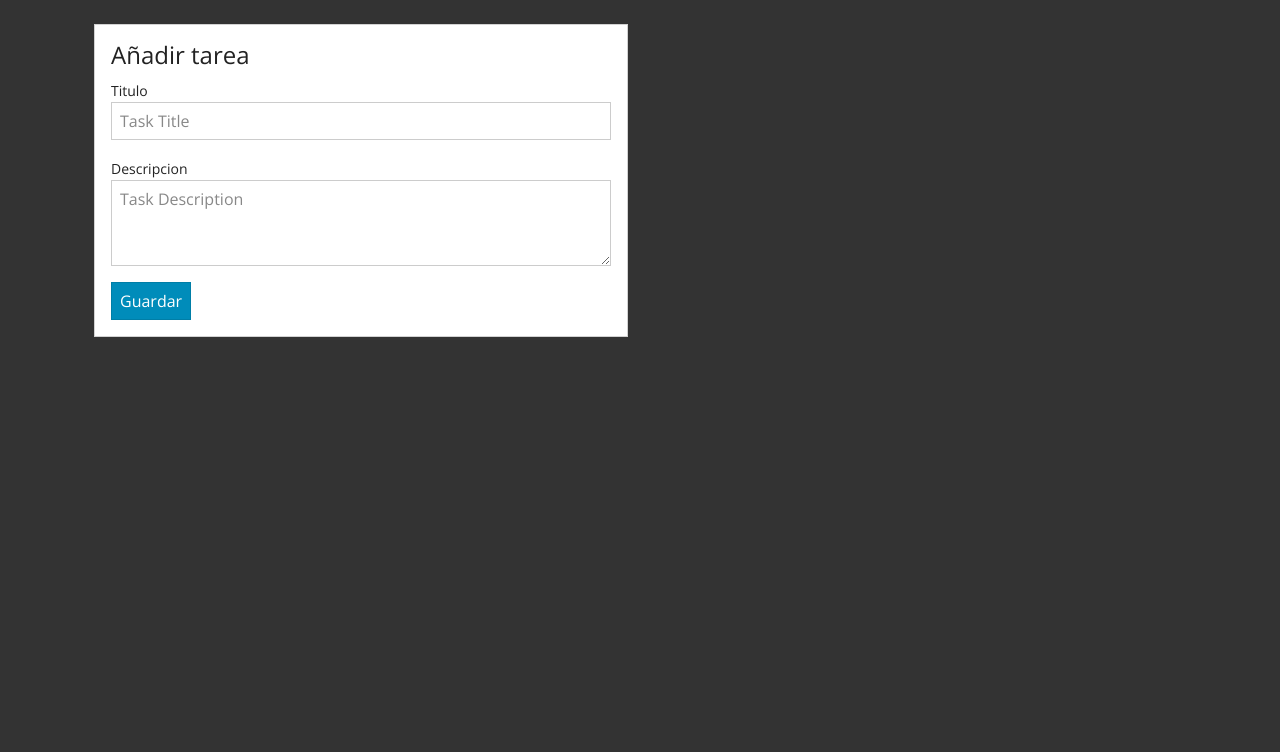
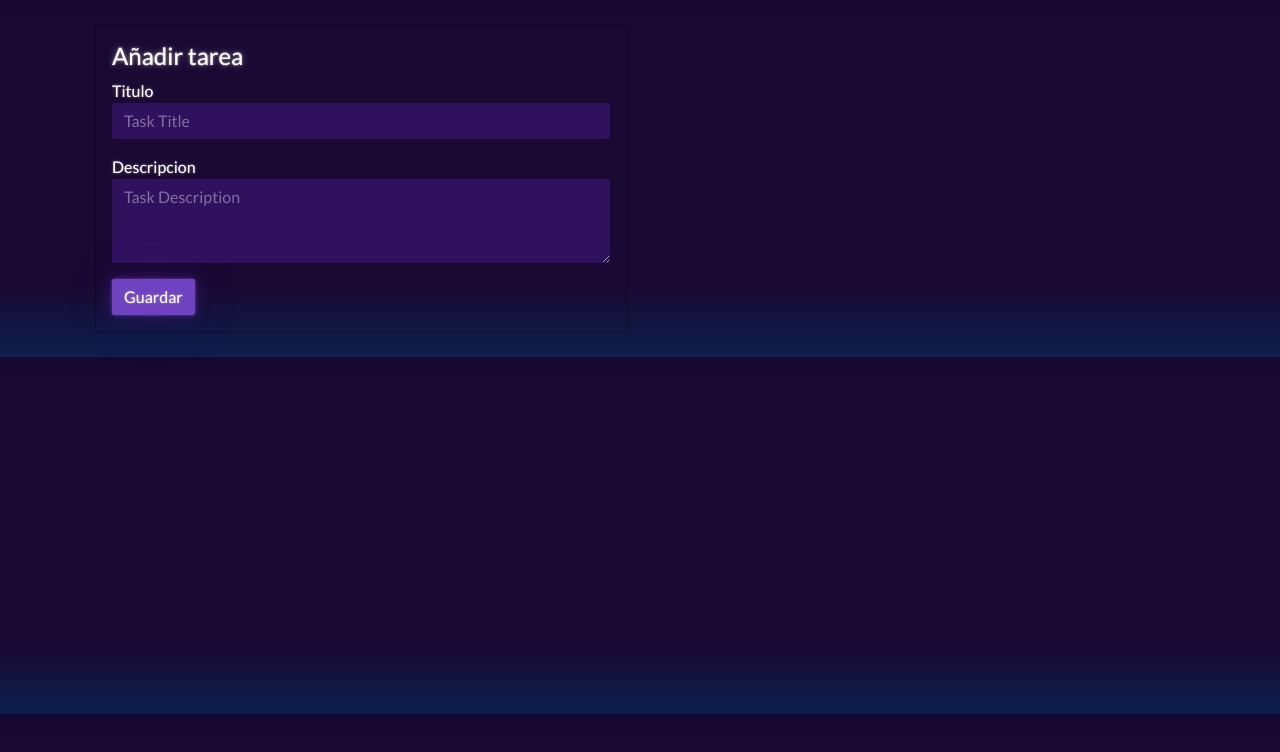
Before and after one commit to Kevin7274/CrudFirebase, a plain HTML site: page index.html in a window 1280 px wide. Drawn offline with nearby package versions, Linux system fonts and the light colour scheme; no server answers.

Commit message:
agregando los estilos

```diff
--- a/index.html
+++ b/index.html
@@ -4,7 +4,7 @@
     <meta charset="UTF-8">
     <meta http-equiv="X-UA-Compatible" content="IE=edge">
     <meta name="viewport" content="width=device-width, initial-scale=1.0">
-    <link rel="stylesheet" href="https://bootswatch.com/5/yeti/bootstrap.min.css">
+    <link rel="stylesheet" href="https://bootswatch.com/5/vapor/bootstrap.min.css">
     <title>Crud</title>
 </head>
 <body class="bg-dark">
@@ -14,7 +14,7 @@
             <div class="col-md-6">
                 <div class="card">
                     <div class="card-body">
-                        <h1 class="h4">Añadir tarea</h1>
+                        <h4 class="h4">Añadir tarea</h4>
                         <form id="task-form">
                             <label for="title">Titulo</label>
                             <input class="form-control mb-3" type="text" placeholder="Task Title" id="task-title">
```
